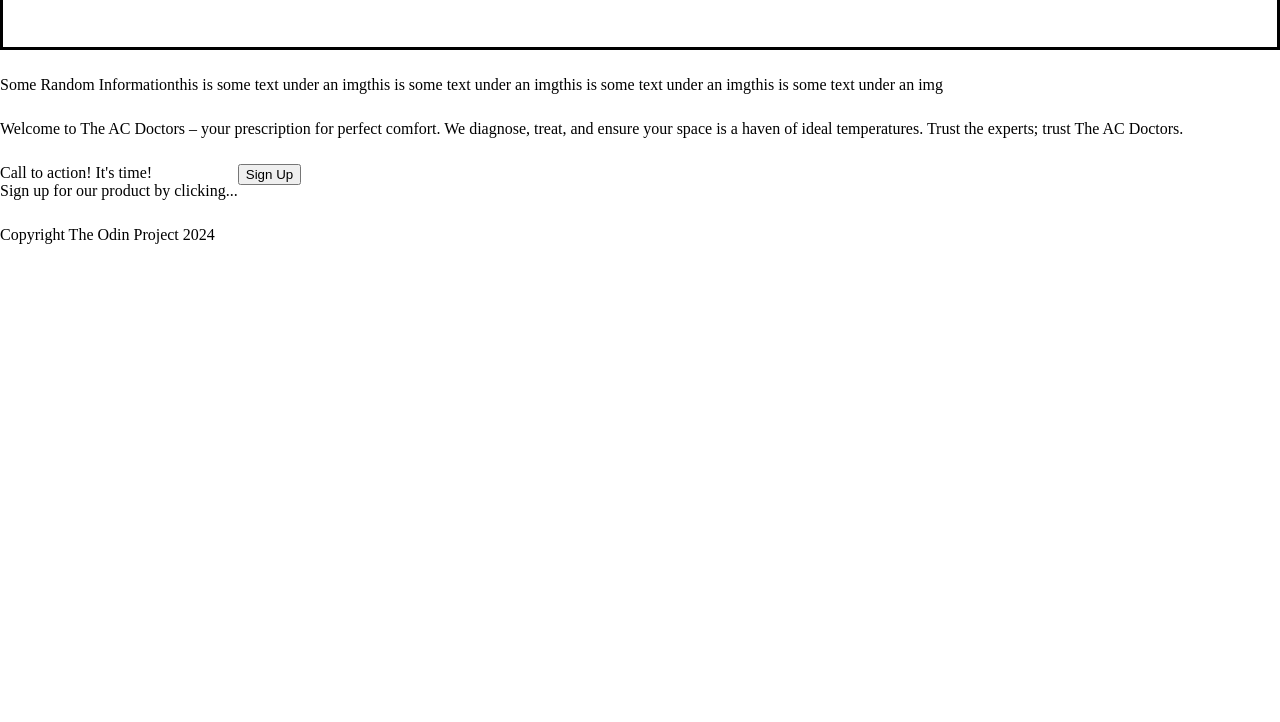
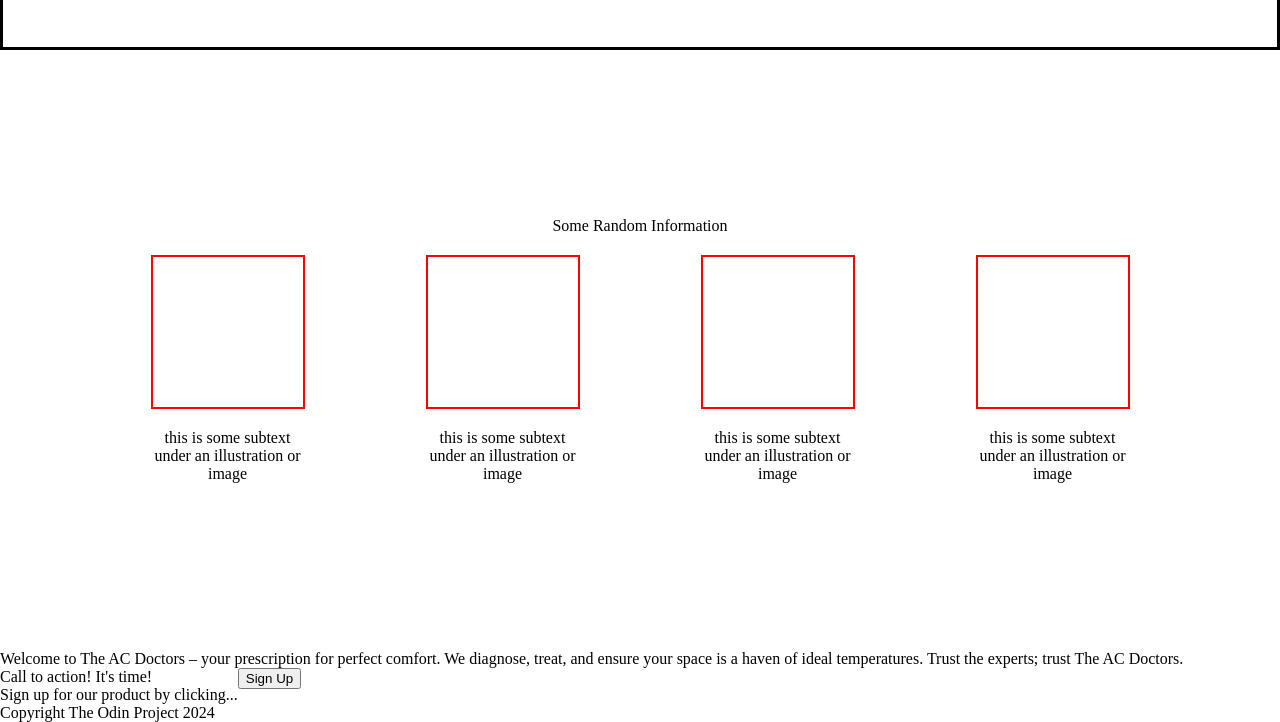
Before and after one commit to edoardrui0/Odin-Landing-Page, a plain HTML site: page html/index.html in a window 1280 px wide. Shown: the part 556-1278 px from the top of the page. Before the commit the page ends 800 px from the top, so only its background shows below. Drawn offline with Linux system fonts and the light colour scheme.

Commit message:
Finish section 2 styles

```diff
--- a/css/styles.css
+++ b/css/styles.css
@@ -57,6 +57,33 @@ body {
 
 .section-2 {
     display: flex;
+    flex-direction: column;
+    justify-content: center;
+    align-items: center;
+    height: 500px;
+    gap: 20px;
+    margin: 50px;
+}
+
+.card-container {
+    display: flex;
+    gap: 125px;
+}
+
+.cards {
+    display: flex;
+    flex-direction: column;
+    justify-content: center;
+    align-items: center;
+    gap: 20px;
+    width: 150px;
+    text-align: center;
+}
+
+.card-box {
+    width: 150px;
+    height: 150px;
+    border: 2px solid red;
 }
 
 .section-3 {
--- a/html/index.html
+++ b/html/index.html
@@ -43,10 +43,24 @@
 
     <div class="section-2">
         <div>Some Random Information</div>
-        <div class="section-2-card">this is some text under an img</div>
-        <div class="section-2-card">this is some text under an img</div>
-        <div class="section-2-card">this is some text under an img</div>
-        <div class="section-2-card">this is some text under an img</div>
+        <div class="card-container">
+            <div class="cards">
+                <div class="card-box"></div>
+                <div class="card-info">this is some subtext under an illustration or image</div>
+            </div>
+            <div class="cards">
+                <div class="card-box"></div>
+                <div class="card-info">this is some subtext under an illustration or image</div>
+            </div>
+            <div class="cards">
+                <div class="card-box"></div>
+                <div class="card-info">this is some subtext under an illustration or image</div>
+            </div>
+            <div class="cards">
+                <div class="card-box"></div>
+                <div class="card-info">this is some subtext under an illustration or image</div>
+            </div>
+            </div>
     </div>
 
     <div class="section-3">
```
